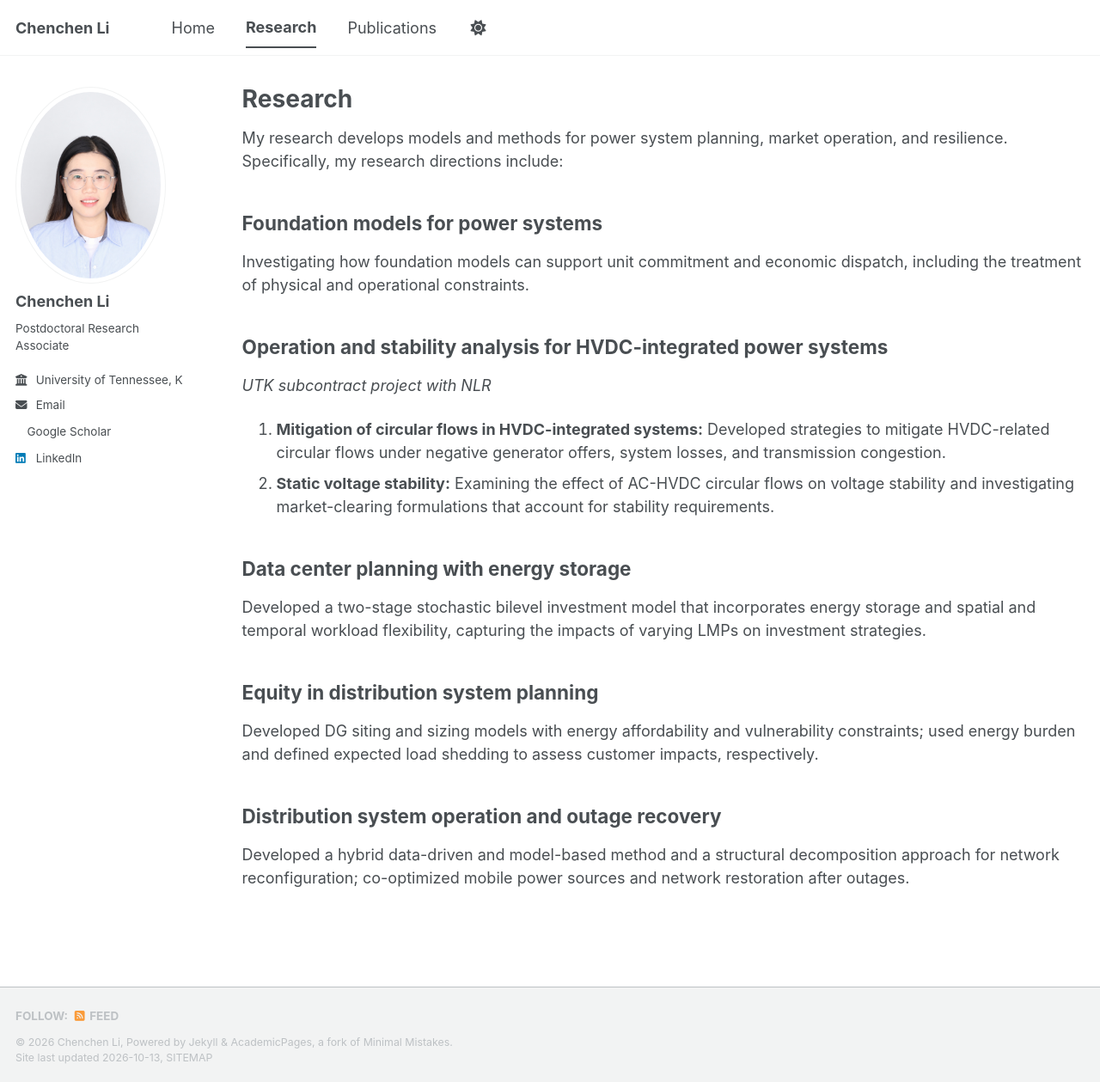
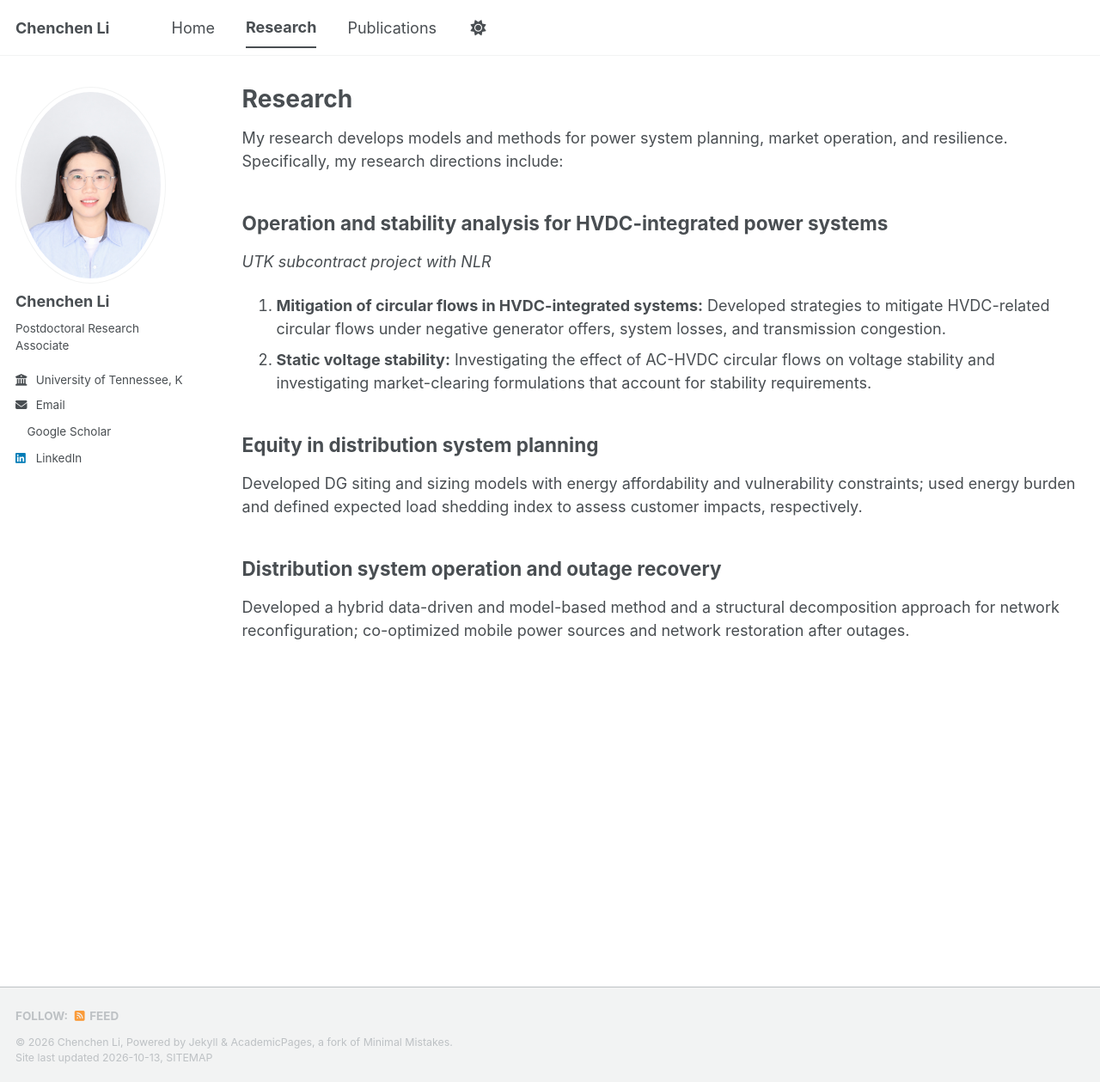
Before and after one commit to ChenchenLi123/academic-website-draft, a Jekyll site: the page built from _pages/research.md, in a window 1280 px wide and 1259 px high. Shown: the whole window at 86% size. Built offline with Jekyll 4.4.1, drawn with Linux system fonts in a browser that asks for light colours; a style sheet for code colours, icons or effects is not loaded.

Commit message:
Update About and Research pages

```diff
--- a/_pages/research.md
+++ b/_pages/research.md
@@ -7,24 +7,16 @@ author_profile: true
 
 My research develops models and methods for power system planning, market operation, and resilience. Specifically, my research directions include:
 
-## Foundation models for power systems
-
-Investigating how foundation models can support unit commitment and economic dispatch, including the treatment of physical and operational constraints.
-
 ## Operation and stability analysis for HVDC-integrated power systems
 
 *UTK subcontract project with NLR*
 
 1. **Mitigation of circular flows in HVDC-integrated systems:** Developed strategies to mitigate HVDC-related circular flows under negative generator offers, system losses, and transmission congestion.
-2. **Static voltage stability:** Examining the effect of AC-HVDC circular flows on voltage stability and investigating market-clearing formulations that account for stability requirements.
-
-## Data center planning with energy storage
-
-Developed a two-stage stochastic bilevel investment model that incorporates energy storage and spatial and temporal workload flexibility, capturing the impacts of varying LMPs on investment strategies.
+2. **Static voltage stability:** Investigating the effect of AC-HVDC circular flows on voltage stability and investigating market-clearing formulations that account for stability requirements.
 
 ## Equity in distribution system planning
 
-Developed DG siting and sizing models with energy affordability and vulnerability constraints; used energy burden and defined expected load shedding to assess customer impacts, respectively.
+Developed DG siting and sizing models with energy affordability and vulnerability constraints; used energy burden and defined expected load shedding index to assess customer impacts, respectively.
 
 ## Distribution system operation and outage recovery
 
```
Also changed, not shown: _pages/about.md (+2 -2 lines).
